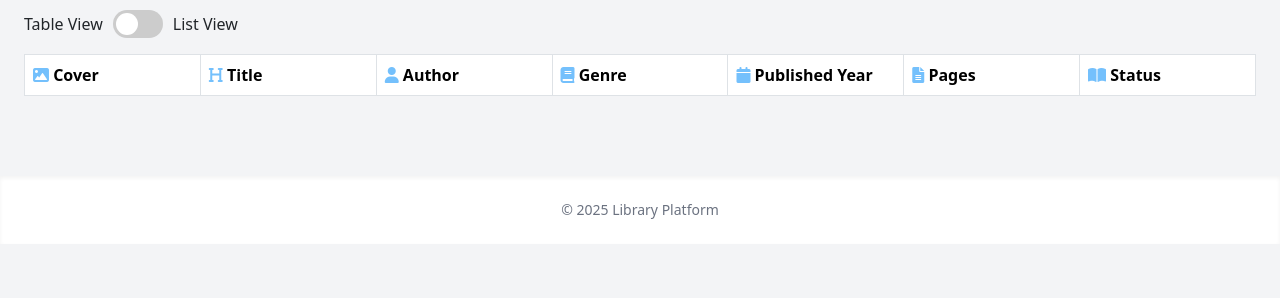
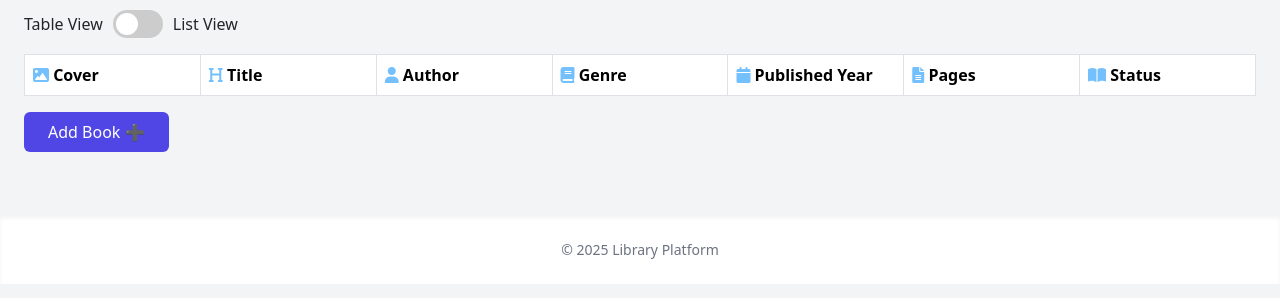
Before and after one commit to ayberkozcan/library-platform, a website: page public/my-library.html in a window 1280 px wide. Shown: the part 160-458 px from the top of the page. Drawn offline with nearby package versions, Linux system fonts and the light colour scheme.

Commit message:
Little fixes

```diff
--- a/public/my-library.html
+++ b/public/my-library.html
@@ -71,6 +71,7 @@
             <a href="index.html" class="hover:text-indigo-600">Homepage</a>
             <a href="my-library.html" class="hover:text-indigo-600">My Library</a>
             <a href="login.html" class="hover:text-indigo-600">Login / Sign Up</a>
+            <!-- <a href="index.html" class="hover:text-indigo-600">Log Out</a> -->
         </div>
     </nav>
 
@@ -119,6 +120,12 @@
                 </table>
             </div>
         </div>
+        <button
+            type="submit"
+            class="bg-indigo-600 text-white px-4 py-2 rounded-md hover:bg-indigo-700"
+        >
+            Add Book ➕
+        </button>
     </main>
 
     <footer class="bg-white shadow-inner mt-10 p-4 text-center text-sm text-gray-500">
```
Also changed, not shown: public/index.html (+3 -2 lines).
